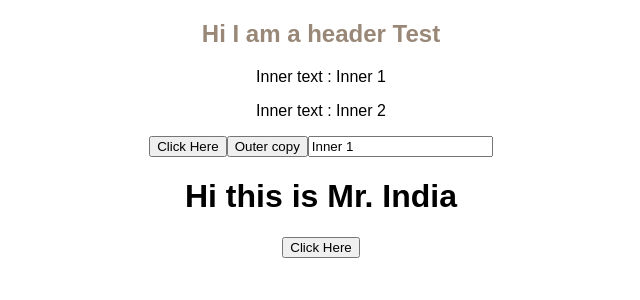
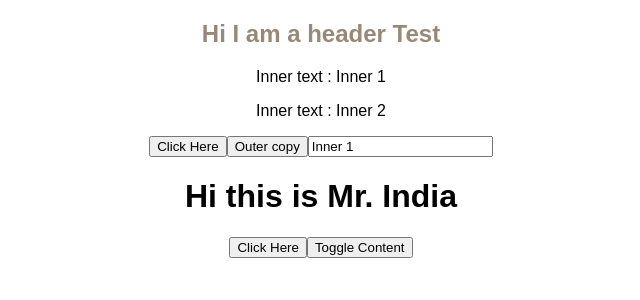
Before and after one commit to sunnyranadeveloper/reactjsStudy, a React (Create React App) app in the folder myapp/: page / in a window 1280 px wide. Shown: the top 300 px of the page, without its empty margins (319-959 px from the left). Built offline with nearby package versions, Linux system fonts and the light colour scheme.

Commit message:
better way to handle dynamic content

```diff
--- a/myapp/src/App.js
+++ b/myapp/src/App.js
@@ -4,7 +4,8 @@ import Header from './Header/Header'
 
 class App extends Component {
   state = {
-    project : [{name:'Test'},{name:'Given'}]
+    project : [{name:'Test'},{name:'Given'}],
+    displayStatus : false
   }
 
   switchClickHandler = (newValue) => {
@@ -14,7 +15,22 @@ class App extends Component {
     });
   }
 
+  // function will toggle content on click
+  toggleContent = () => {
+    const checkStatus = this.state.displayStatus;
+    this.setState({displayStatus:!checkStatus});
+  }
+
   render(props) {
+      // add dynamically JSX
+    let toggleHtml = null;
+    if(this.state.displayStatus) {
+      toggleHtml = (
+        <div>
+          <h1>Toggle Content</h1>
+        </div>
+      );
+  }
     return (
       //it use to display class based compononent
       <div className="App">
@@ -25,6 +41,10 @@ class App extends Component {
 
         {/* commenting this new standard of ES6 not efficient but we can use it prefer upper one*/}
         {/* <button onClick={() => this.switchClickHandler('Hi!!!')}>Outer</button> */}
+
+        {/* code for conditional rendering */}
+        <button onClick={this.toggleContent}>Toggle Content</button>
+        {toggleHtml}
       </div>
       );
       // return React.createElement('div',{className:'App'},React.createElement('h1',null,'Testing page with React '));
```
